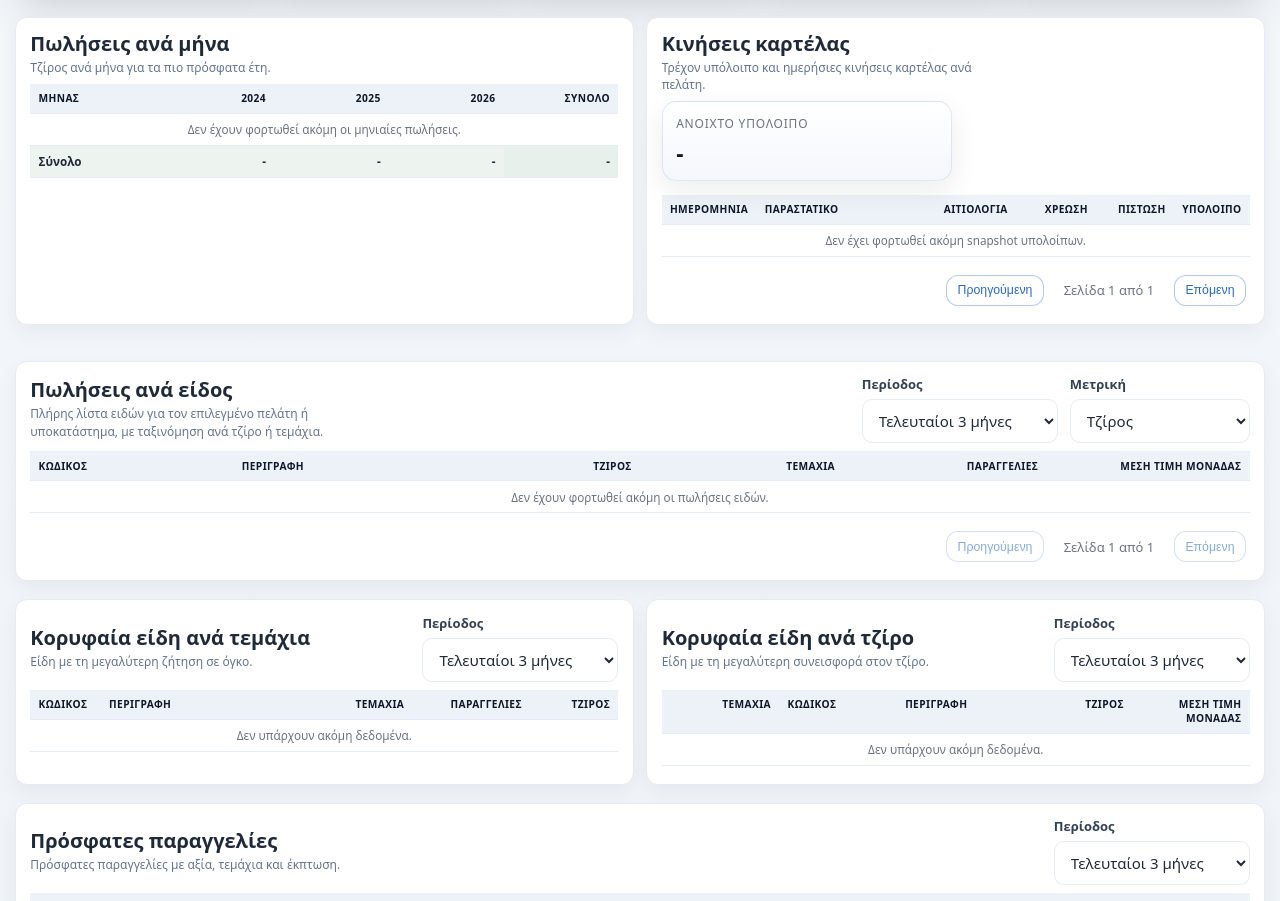
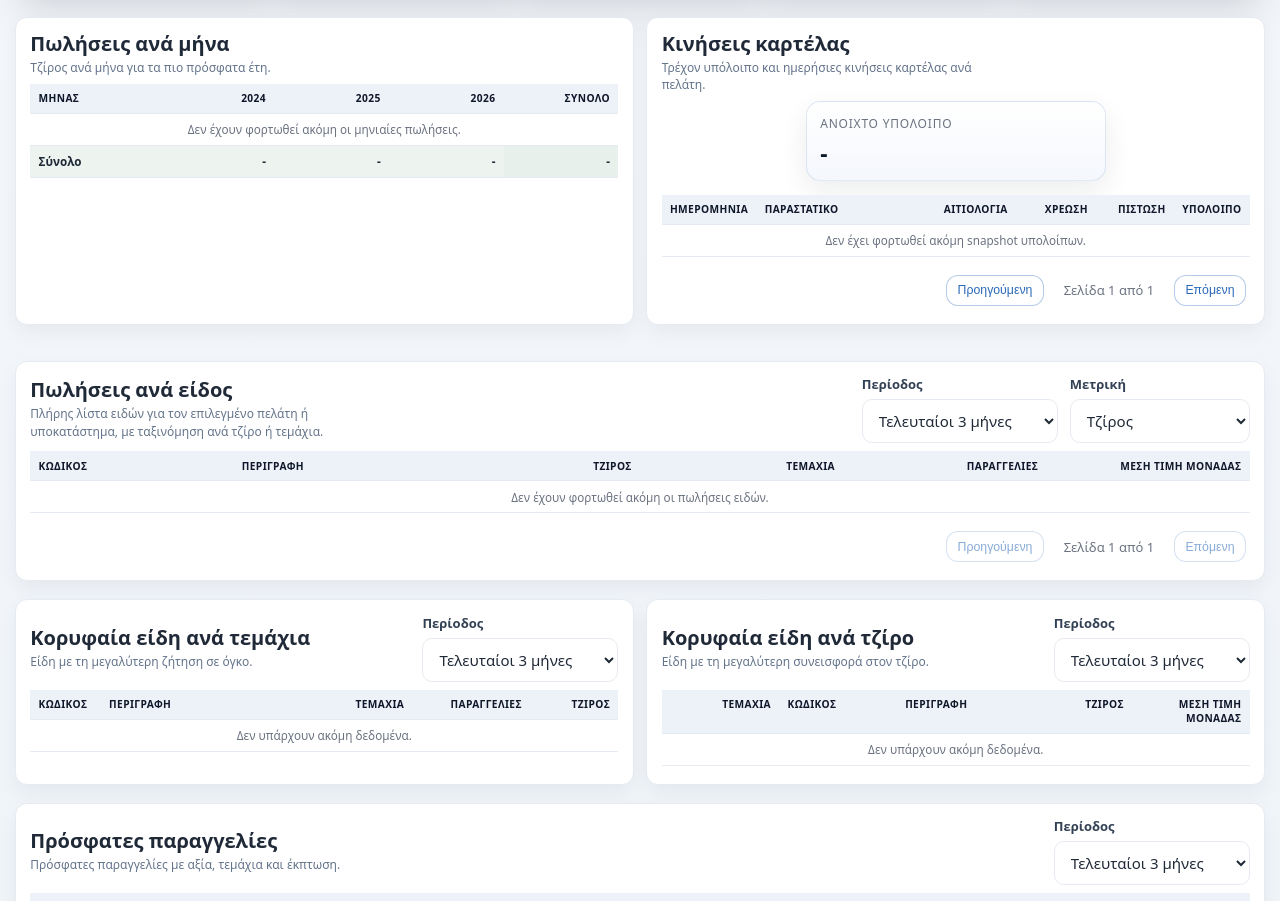
Before and after one commit to johnkrp/viomes_orders, a website: page site/public/admin.html in a window 1280 px wide. Shown: the part 1052-1953 px from the top of the page. Drawn offline with Linux system fonts and the light colour scheme; no server answers.

Commit message:
Center receivables card layout

```diff
--- a/site/public/styles.css
+++ b/site/public/styles.css
@@ -1488,9 +1488,15 @@ button.secondary:hover,
 }
 
 .admin-mini-stat-grid {
-  grid-template-columns: repeat(2, minmax(0, 1fr));
+  display: block;
   padding-top: 0;
 }
+
+#receivablesPanel .admin-stat-card {
+  margin: 0 auto;
+  width: min(100%, 300px);
+}
+
 
 .admin-inline-controls {
   display: flex;
```
